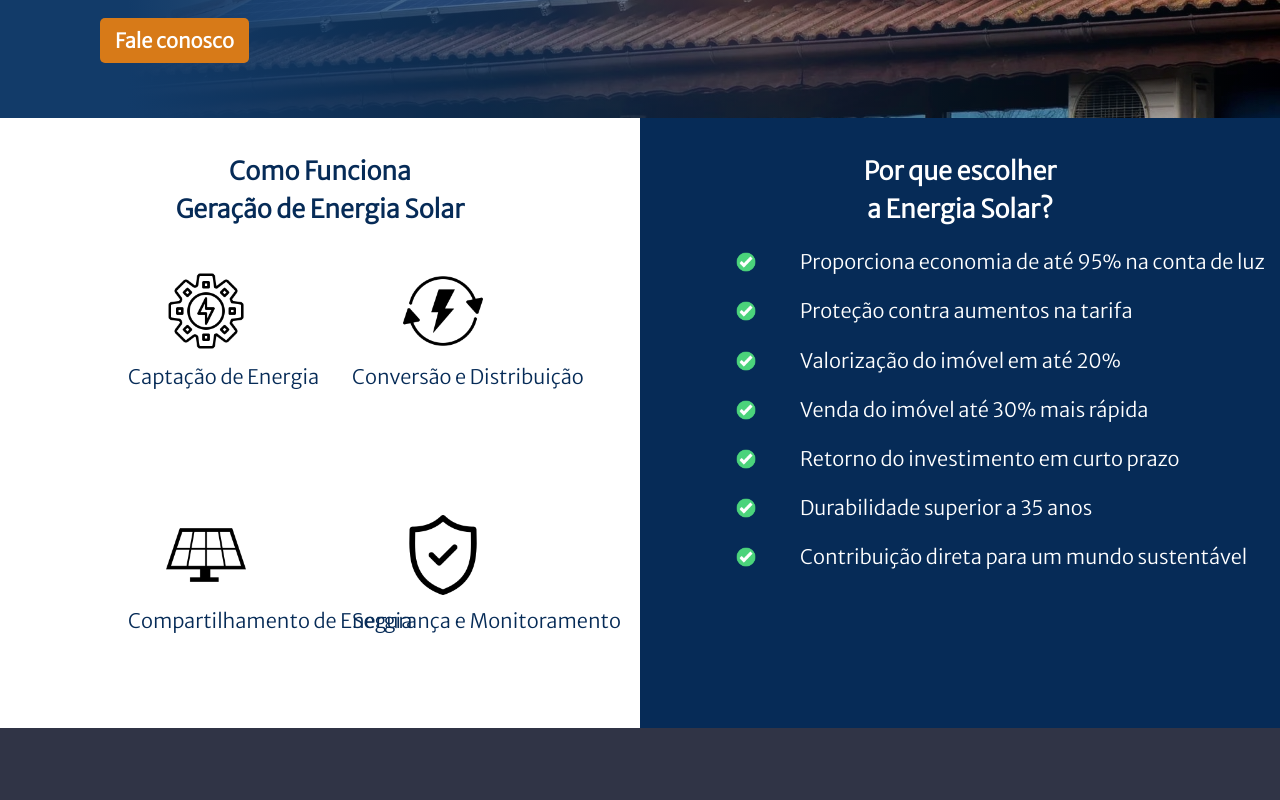
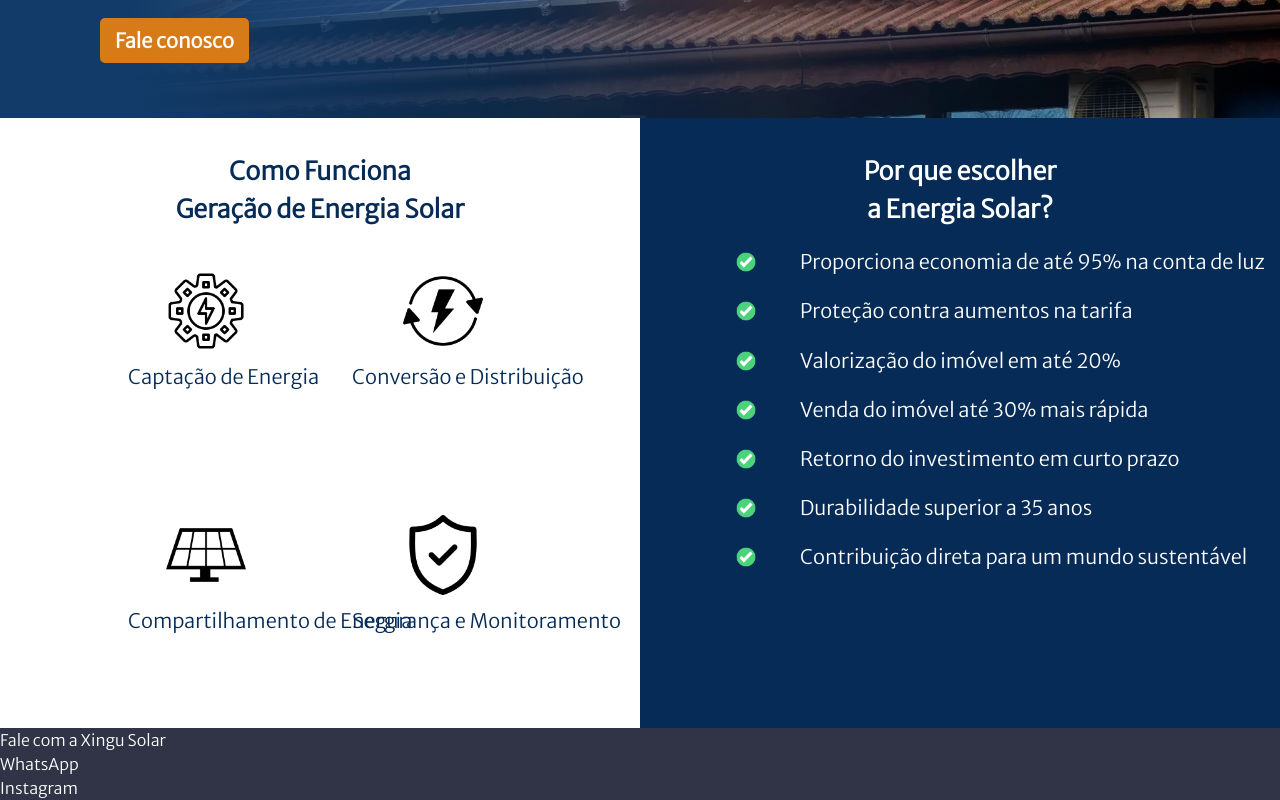
Before and after one commit to levisantosp/xingusolar, a Next.js app: page / in a window 1280 px wide. Shown: the part 507-1307 px from the top of the page. Before the commit the page ends 1235 px from the top, so only its background shows below. Built offline with nearby package versions, Linux system fonts and the light colour scheme.

Commit message:
alguma coisa

```diff
--- a/src/app/page.tsx
+++ b/src/app/page.tsx
@@ -113,7 +113,11 @@ export default function Page() {
                                         {/* parte do hercius */}
                                 </div>
                                 <div className="contact_us">
-                                        {/* parte do axwell */}
+                                       <div>
+                                                <h1>Fale com a Xingu Solar</h1>
+                                                <p>WhatsApp</p>
+                                                <p>Instagram</p>
+                                       </div>
                                 </div>
                         </div>
                 </main>
```
